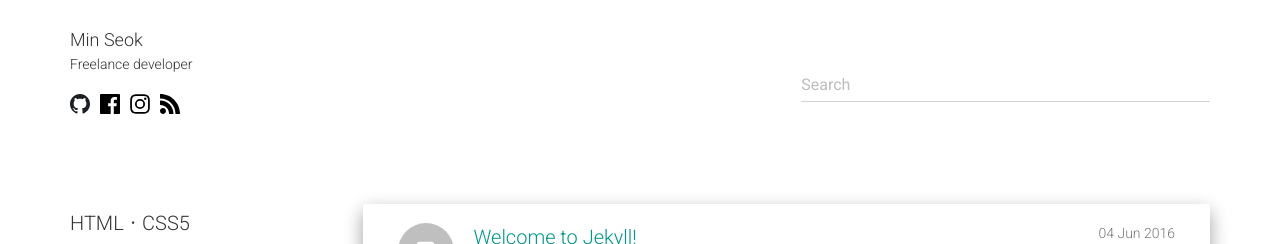
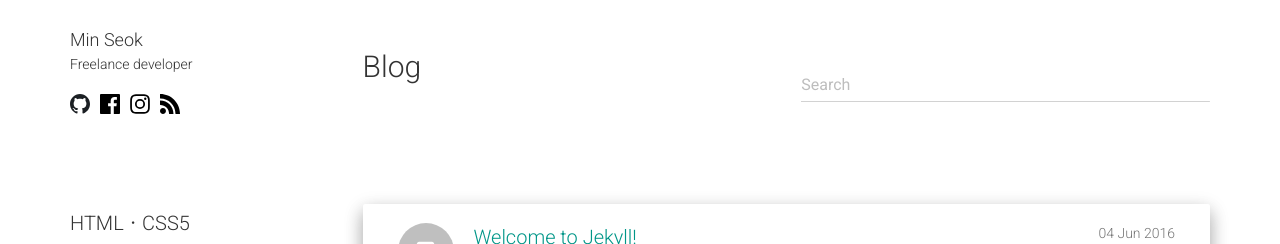
Before and after one commit to alalstjr/promote.github.io, a Jekyll site: the page built from index.html, in a window 1280 px wide. Shown: the top 244 px of the page. Built offline with Jekyll 4.4.1, drawn with Linux system fonts in a browser that asks for light colours; nearby versions of some CDN libraries; the list of posts is cut into pages by our own code.

Commit message:
Update main.css

```diff
--- a/static/css/main.css
+++ b/static/css/main.css
@@ -96,7 +96,7 @@ li.current-menu-item:before {
     color: #01c87b;
     font-weight: 300;
 }
-h2.blog-title-pro{color: #fff;}
+h2.blog-title-pro{color: #333;}
 h2.blog-title-pro:after {
     content: "";
     display: block;
```
